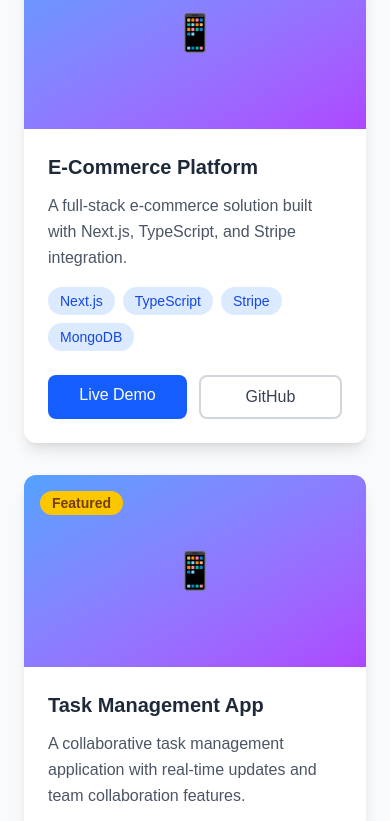
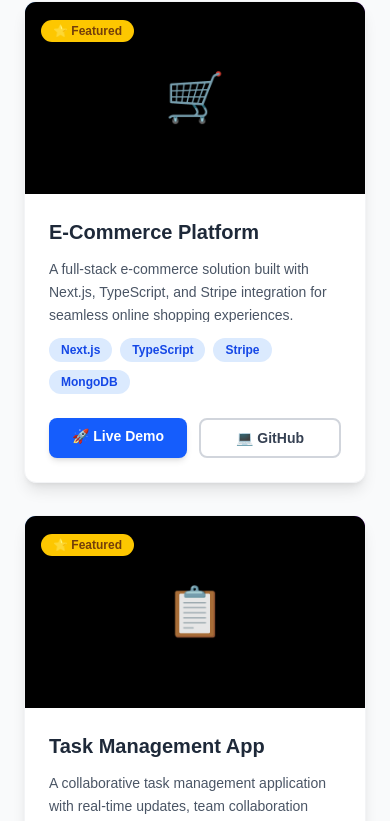
Before and after one commit to Karbys/Portfolio, a Next.js app in the folder portfolio/: page / in a window 390 px wide. Shown: the part 3757-4578 px from the top of the page. Built offline with nearby package versions, Linux system fonts and the light colour scheme.

Commit message:
fix spacing button

```diff
--- a/portfolio/app/globals.css
+++ b/portfolio/app/globals.css
@@ -22,3 +22,18 @@
 body {
   font-family: Arial, Helvetica, sans-serif;
 }
+
+/* Line clamp utility */
+.line-clamp-2 {
+  display: -webkit-box;
+  -webkit-line-clamp: 2;
+  -webkit-box-orient: vertical;
+  overflow: hidden;
+}
+
+.line-clamp-3 {
+  display: -webkit-box;
+  -webkit-line-clamp: 3;
+  -webkit-box-orient: vertical;
+  overflow: hidden;
+}
--- a/portfolio/components/Projects.tsx
+++ b/portfolio/components/Projects.tsx
@@ -9,68 +9,74 @@ export default function Projects() {
     {
       id: 1,
       title: 'E-Commerce Platform',
-      description: 'A full-stack e-commerce solution built with Next.js, TypeScript, and Stripe integration.',
+      description: 'A full-stack e-commerce solution built with Next.js, TypeScript, and Stripe integration for seamless online shopping experiences.',
       image: '/api/placeholder/400/300',
       technologies: ['Next.js', 'TypeScript', 'Stripe', 'MongoDB'],
       category: 'web',
       liveUrl: '#',
       githubUrl: '#',
-      featured: true
+      featured: true,
+      icon: '🛒'
     },
     {
       id: 2,
       title: 'Task Management App',
-      description: 'A collaborative task management application with real-time updates and team collaboration features.',
+      description: 'A collaborative task management application with real-time updates, team collaboration features, and project tracking.',
       image: '/api/placeholder/400/300',
       technologies: ['React', 'Node.js', 'Socket.io', 'PostgreSQL'],
       category: 'web',
       liveUrl: '#',
       githubUrl: '#',
-      featured: true
+      featured: true,
+      icon: '📋'
     },
     {
       id: 3,
       title: 'Weather Dashboard',
-      description: 'A responsive weather dashboard with location-based forecasts and interactive maps.',
+      description: 'A responsive weather dashboard with location-based forecasts, interactive maps, and detailed weather analytics.',
       image: '/api/placeholder/400/300',
       technologies: ['React', 'API Integration', 'Chart.js', 'CSS3'],
       category: 'web',
       liveUrl: '#',
       githubUrl: '#',
-      featured: false
+      featured: false,
+      icon: '🌤️'
     },
     {
       id: 4,
       title: 'Mobile Banking App',
-      description: 'A secure mobile banking application with biometric authentication and real-time transactions.',
+      description: 'A secure mobile banking application with biometric authentication, real-time transactions, and financial management tools.',
       image: '/api/placeholder/400/300',
       technologies: ['React Native', 'Firebase', 'Biometrics', 'REST API'],
       category: 'mobile',
       liveUrl: '#',
       githubUrl: '#',
-      featured: true
+      featured: true,
+      icon: '🏦'
     },
     {
       id: 5,
       title: 'AI Chat Assistant',
-      description: 'An intelligent chat assistant powered by machine learning with natural language processing.',
+      description: 'An intelligent chat assistant powered by machine learning with natural language processing and contextual understanding.',
       image: '/api/placeholder/400/300',
       technologies: ['Python', 'TensorFlow', 'FastAPI', 'WebSocket'],
       category: 'ai',
       liveUrl: '#',
       githubUrl: '#',
-      featured: false
+      featured: false,
+      icon: '🤖'
     },
     {
       id: 6,
       title: 'Social Media Analytics',
-      description: 'A comprehensive analytics dashboard for social media performance tracking and insights.',
+      description: 'A comprehensive analytics dashboard for social media performance tracking, insights, and engagement metrics.',
       image: '/api/placeholder/400/300',
       technologies: ['Vue.js', 'D3.js', 'Python', 'Redis'],
       category: 'web',
       liveUrl: '#',
       githubUrl: '#',
-      featured: false
+      featured: false,
+      icon: '📊'
     }
   ];
 
@@ -117,63 +123,75 @@ export default function Projects() {
           </div>
 
           {/* Projects Grid */}
-          <div className="grid md:grid-cols-2 lg:grid-cols-3 gap-8">
+          <div className="mb-8">
+            <h3 className="text-2xl font-bold text-gray-800 mb-8 text-center">
+              {activeFilter === 'all' ? 'All Projects' : `${categories.find(c => c.id === activeFilter)?.name}`}
+            </h3>
+            <div className="grid sm:grid-cols-2 lg:grid-cols-3 gap-8">
               {filteredProjects.map((project) => (
                 <div
                   key={project.id}
-                className={`bg-white rounded-xl shadow-lg overflow-hidden hover:shadow-xl transition-all duration-300 transform hover:-translate-y-2 ${
-                  project.featured ? 'lg:col-span-2' : ''
-                }`}
+                  className="bg-white rounded-xl shadow-lg overflow-hidden hover:shadow-xl transition-all duration-300 transform hover:-translate-y-2 border border-gray-100 group flex flex-col h-full"
                 >
                   {/* Project Image */}
-                <div className="relative h-48 bg-gradient-to-br from-blue-400 to-purple-500 overflow-hidden">
+                  <div className="relative h-48 bg-gradient-to-br from-blue-400 via-purple-500 to-pink-500 overflow-hidden">
+                    <div className="absolute inset-0 bg-black bg-opacity-10"></div>
                     <div className="absolute inset-0 flex items-center justify-center">
-                    <span className="text-white text-4xl">📱</span>
+                      <span className="text-white text-5xl opacity-90 group-hover:scale-110 transition-transform duration-300">{project.icon}</span>
                     </div>
                     {project.featured && (
                       <div className="absolute top-4 left-4">
-                      <span className="bg-yellow-400 text-yellow-900 px-3 py-1 rounded-full text-sm font-semibold">
-                        Featured
+                        <span className="bg-yellow-400 text-yellow-900 px-3 py-1 rounded-full text-xs font-bold shadow-lg">
+                          ⭐ Featured
                         </span>
                       </div>
                     )}
                   </div>
 
                   {/* Project Content */}
-                <div className="p-6">
-                  <h3 className="text-xl font-bold text-gray-800 mb-3">{project.title}</h3>
-                  <p className="text-gray-600 mb-4 leading-relaxed">{project.description}</p>
+                  <div className="p-6 flex flex-col flex-grow">
+                    <h3 className="text-xl font-bold text-gray-800 mb-3 group-hover:text-blue-600 transition-colors">
+                      {project.title}
+                    </h3>
 
-                  {/* Technologies */}
-                  <div className="flex flex-wrap gap-2 mb-6">
+                    {/* Description with fixed height */}
+                    <div className="flex-grow mb-4">
+                      <p className="text-gray-600 text-sm leading-relaxed line-clamp-3 h-16 flex items-start">
+                        {project.description}
+                      </p>
+                    </div>
+
+                    {/* Technologies with fixed height */}
+                    <div className="flex flex-wrap gap-2 mb-6 min-h-[2.5rem] items-start">
                       {project.technologies.map((tech, index) => (
                         <span
                           key={index}
-                        className="bg-blue-100 text-blue-700 px-3 py-1 rounded-full text-sm font-medium"
+                          className="bg-blue-100 text-blue-700 px-3 py-1 rounded-full text-xs font-semibold"
                         >
                           {tech}
                         </span>
                       ))}
                     </div>
 
-                  {/* Action Buttons */}
-                  <div className="flex gap-3">
+                    {/* Action Buttons - Always at bottom */}
+                    <div className="flex gap-3 mt-auto">
                       <a
                         href={project.liveUrl}
-                      className="flex-1 bg-blue-600 text-white text-center py-2 px-4 rounded-lg font-medium hover:bg-blue-700 transition-colors duration-200"
+                        className="flex-1 bg-blue-600 text-white text-center py-2 px-4 rounded-lg text-sm font-semibold hover:bg-blue-700 transition-colors duration-200 shadow-md hover:shadow-lg"
                       >
-                      Live Demo
+                        🚀 Live Demo
                       </a>
                       <a
                         href={project.githubUrl}
-                      className="flex-1 border-2 border-gray-300 text-gray-700 text-center py-2 px-4 rounded-lg font-medium hover:border-blue-600 hover:text-blue-600 transition-colors duration-200"
+                        className="flex-1 border-2 border-gray-300 text-gray-700 text-center py-2 px-4 rounded-lg text-sm font-semibold hover:border-blue-600 hover:text-blue-600 hover:bg-blue-50 transition-all duration-200"
                       >
-                      GitHub
+                        💻 GitHub
                       </a>
                     </div>
                   </div>
                 </div>
               ))}
+            </div>
           </div>
 
           {/* View More Button */}
```
Lines whose indentation alone changed are shown as unchanged.
